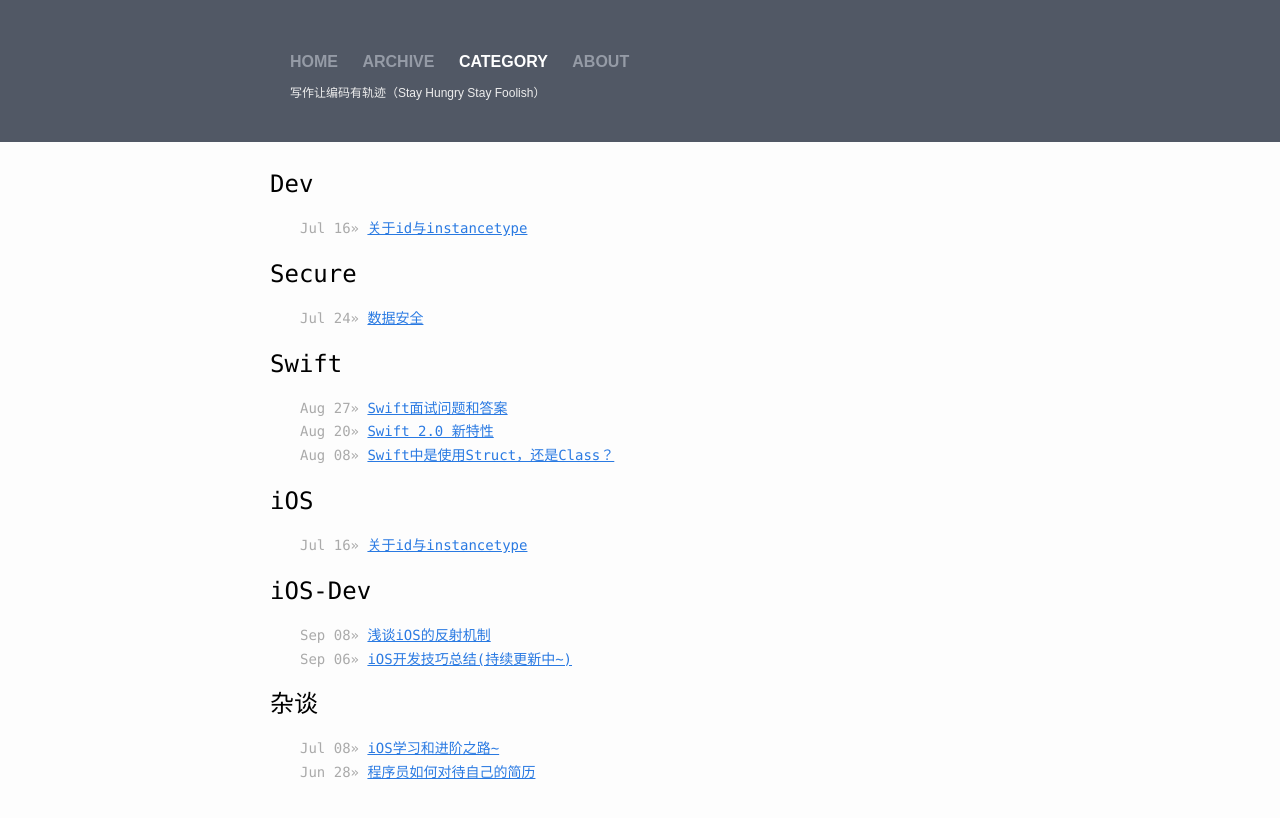
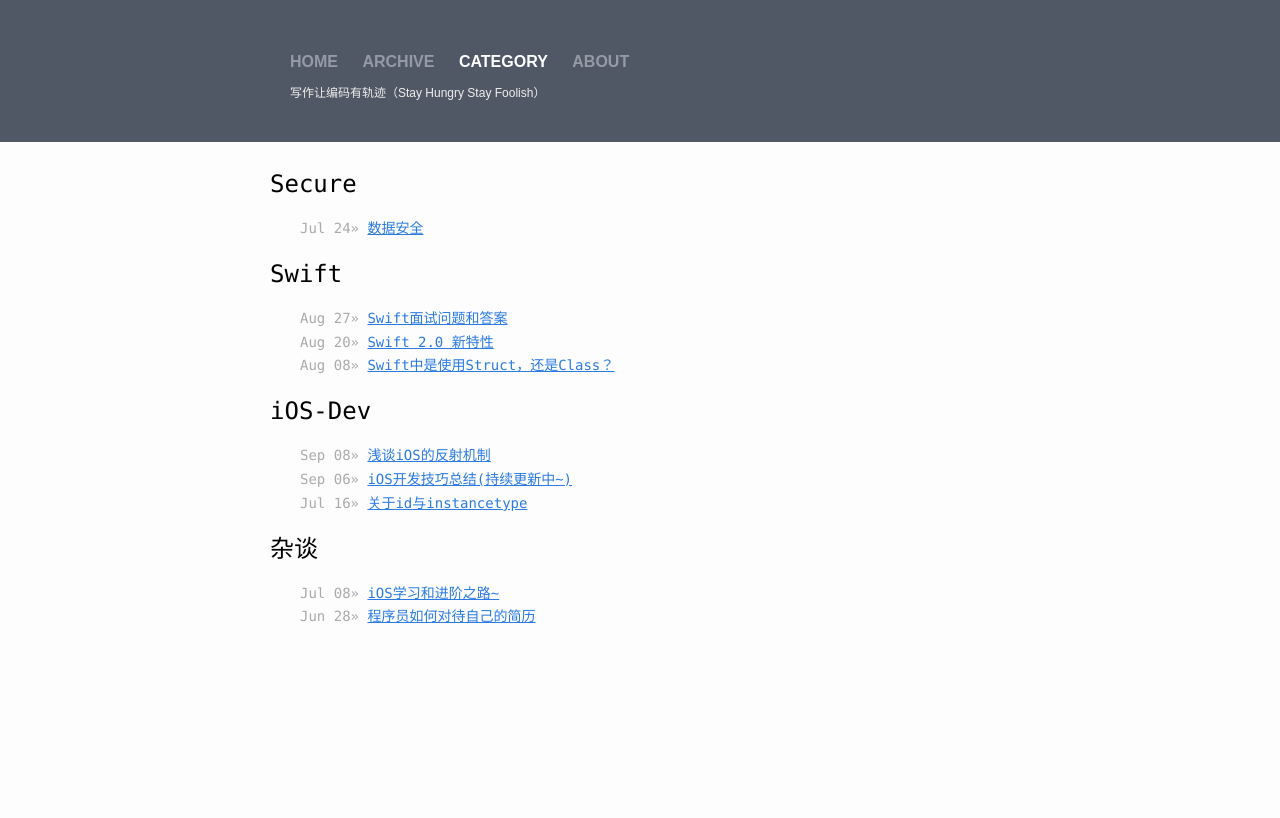
Before and after one commit to ace2github/cch, a Jekyll site: the page built from category.html, in a window 1280 px wide. Shown: the top 818 px of the page. Built offline with Jekyll 4.4.1, drawn with Linux system fonts in a browser that asks for light colours; Markdown is read by kramdown in place of the engine named in the settings.

Commit message:
modify post

```diff
--- a/_posts/2015-07-18-关于id与instancetype.markdown
+++ b/_posts/2015-07-18-关于id与instancetype.markdown
@@ -2,7 +2,7 @@
 layout: post
 title:  "关于id与instancetype"
 date:   2015-07-16 20:56:58
-categories: iOS Dev
+categories: iOS-Dev
 ---
 ####1、什么是instancetype
 关键字instancetype是LLVM编译器特性，和Objective-C语法无关。instancetype用来表示Related Result Types(相关返回类型)，让编译器明确知道`类方法`的返回类型。
```
